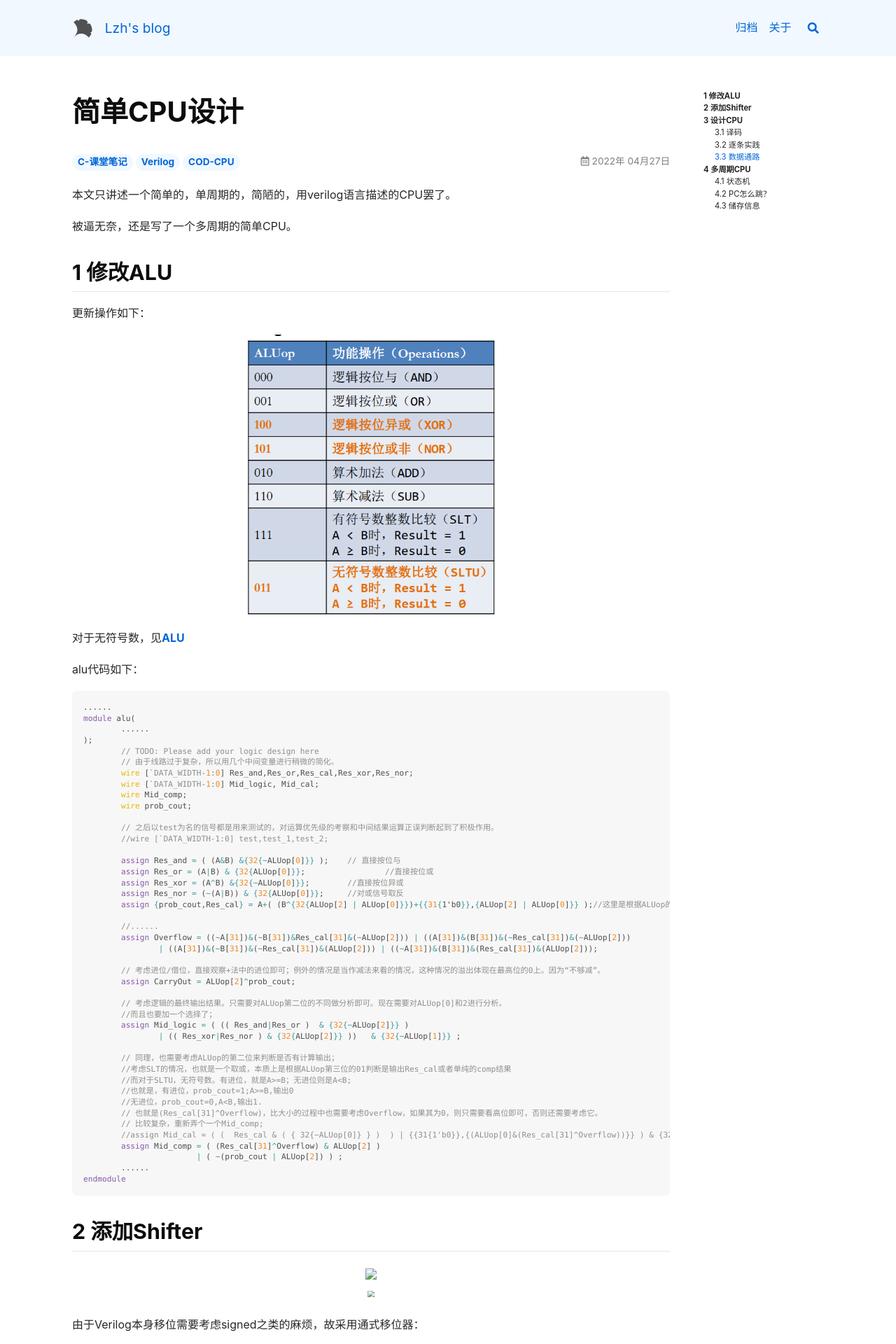
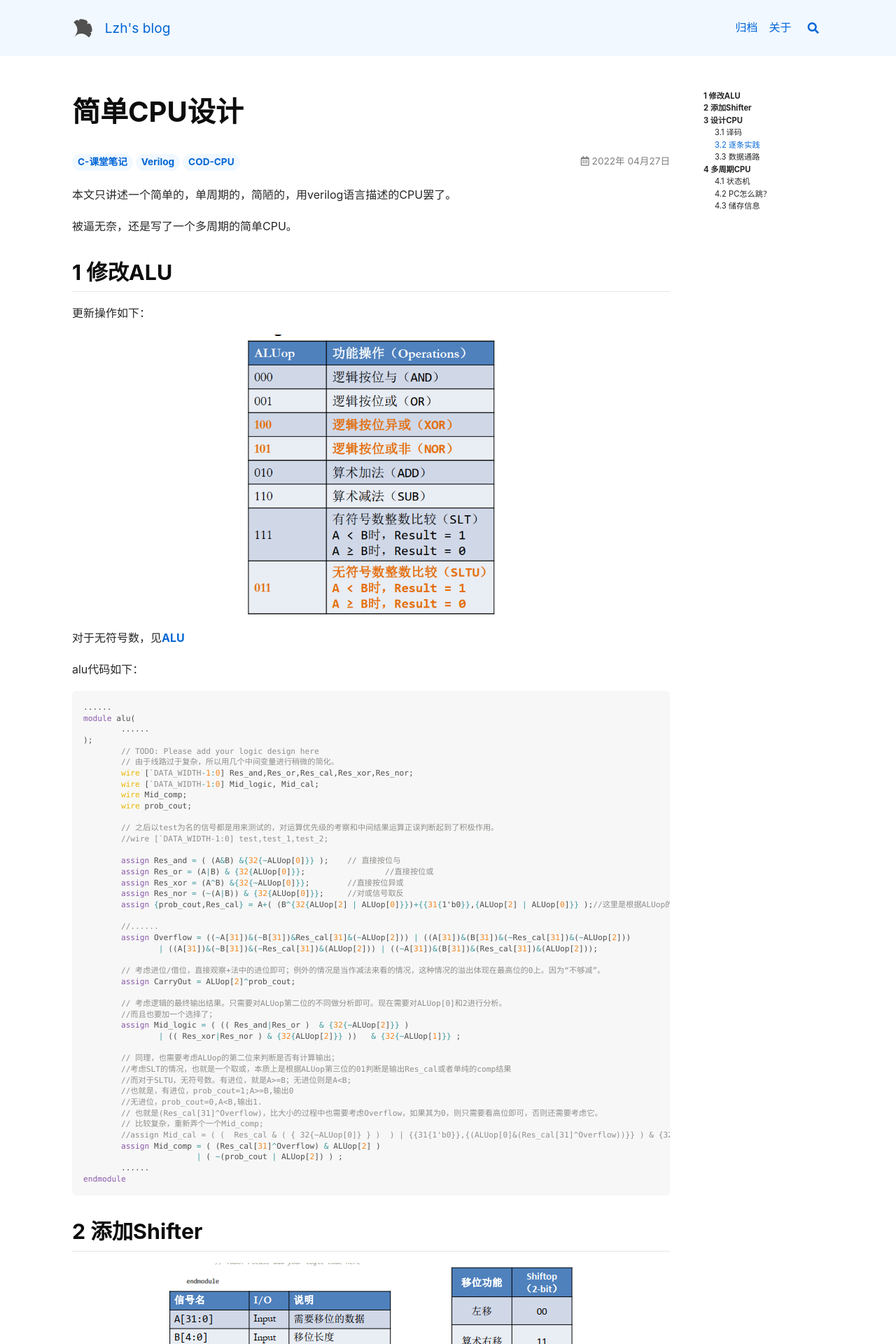
Before and after one commit to Richard-dick/richard-dick.github.io, a Jekyll site: the page built from _posts/2022-4-27-PR2-简单CPU设计.md, in a window 1280 px wide. Shown: the top 1920 px of the page at 70% size. Built offline with Jekyll 4.4.1, drawn with Linux system fonts in a browser that asks for light colours; nearby versions of some CDN libraries; comment, search, counter and statistics services are not loaded.

Commit message:
fix: image problem

````diff
--- a/_posts/2022-4-27-PR2-简单CPU设计.md
+++ b/_posts/2022-4-27-PR2-简单CPU设计.md
@@ -71,10 +71,7 @@ endmodule
 
 ## 2 添加Shifter
 
-<center><img src="_posts/inc/CPU2.png" style="zoom: 100%;" /></center>
-
-<center><img src="/inc/CPU1.png" style="zoom: 60%;" /></center>
-
+<center><img src="/assets/images/post/CPU2.png" style="zoom: 100%;" /></center>
 
 由于Verilog本身移位需要考虑signed之类的麻烦，故采用通式移位器：
 
@@ -132,7 +129,7 @@ CPU实验的核心在以下几个方面：
 
 以下是各**端口**的要求：
 
-<center><img src="/inc/CPU3.png" style="zoom: 55%;" /></center>
+<center><img src="/assets/images/post/CPU3.png" style="zoom: 55%;" /></center>
 
 我们首先来尝试译码：
 
@@ -140,7 +137,7 @@ CPU实验的核心在以下几个方面：
 
 先翻译R-type指令：
 
-<center><img src="/inc/CPU5.png" style="zoom: 60%;" /></center>
+<center><img src="/assets/images/post/CPU5.png" style="zoom: 60%;" /></center>
 
 从后面可以看出，大部分寄存器的位置都是固定的。
 
@@ -199,7 +196,7 @@ lwl:To load the most-signiﬁcant part of a word as a signed value from an unali
 
 从内存中取出数据，也就是载入到内存中最为重要的字节上。一般来说，我们把左边视作MSB，所以是lw-left。
 
-<center><img src="/inc/CPU6.png" style="zoom: 60%;" /></center>
+<center><img src="/assets/images/post/CPU6.png" style="zoom: 60%;" /></center>
 
 考虑数据IJKL，其中I是最重要的，按照大小端：
 
@@ -265,7 +262,7 @@ wire [31:0] IS_h_data = (ILS_Address[1:0] == 2'b10)?{reg_rdata2[15:0],{16{1'b0}}
 
 **swl：To store the most-significant part of a word to an unaligned memory address**
 
-<center><img src="/inc/CPU7.png" style="zoom: 60%;" /></center>
+<center><img src="/assets/images/post/CPU7.png" style="zoom: 60%;" /></center>
 
 同样的，我们先考虑小端，他是从reg的高位读入。然后考虑内存是向LSB读。
 
@@ -273,7 +270,7 @@ wire [31:0] IS_h_data = (ILS_Address[1:0] == 2'b10)?{reg_rdata2[15:0],{16{1'b0}}
 
 swl：按地址访存，将当前地址到LSB地址中间的内容全部取出，替换成reg的高位。
 
-<center><img src="/inc/CPU8.png" style="zoom: 60%;" /></center>
+<center><img src="/assets/images/post/CPU8.png" style="zoom: 60%;" /></center>
 
 **swr：To store the least-significant part of a word to an unaligned memory address**
 
@@ -297,7 +294,7 @@ wire [31:0] IS_rl_data = //前面是swr，
 
 ### 3.3 数据通路
 
-<center><img src="/inc/CPU4.png" style="zoom: 60%;" /></center>
+<center><img src="/assets/images/post/CPU4.png" style="zoom: 60%;" /></center>
 
 ```verilog
 //开始构建数据通路
@@ -358,7 +355,7 @@ assign alu_ALUop = ALUop;
 
 我们按如下跳转状态图来构造。
 
-<center><img src="/inc/CPU9.png" style="zoom: 60%;" /></center>
+<center><img src="/assets/images/post/CPU9.png" style="zoom: 60%;" /></center>
 
 用verilog实现状态机分为三步：
 
````
